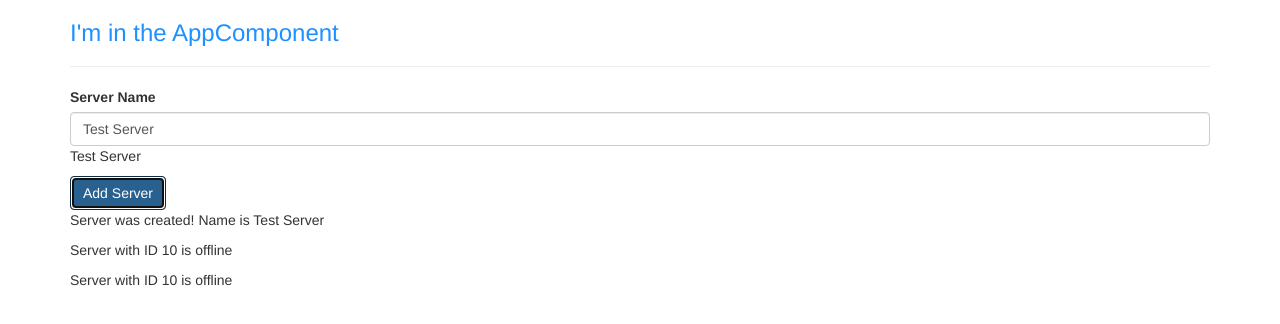
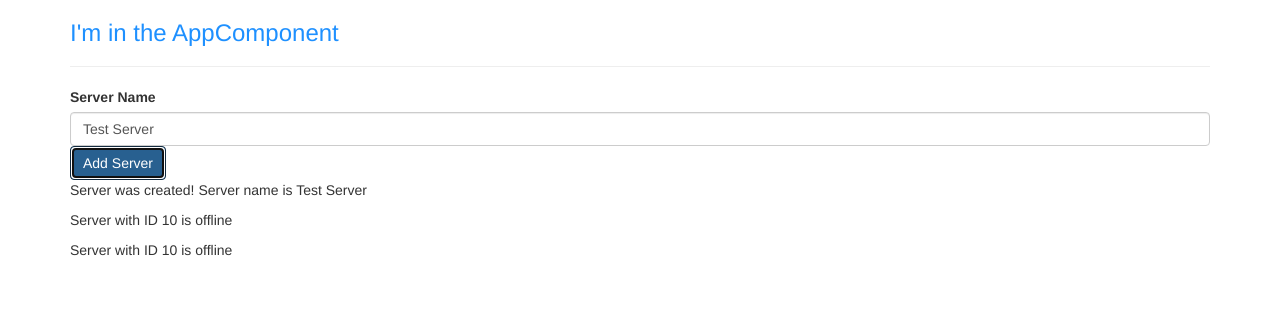
Before and after one commit to mbrie041/my-first-angular-app, an Angular app: page / in a window 1280 px wide. Both pictures are taken after a click on the button "Add Server". Shown: the top 324 px of the page. Built offline with nearby package versions, Linux system fonts and the light colour scheme.

Commit message:
Use NGif to output data conditionally

```diff
--- a/src/app/servers/servers.component.html
+++ b/src/app/servers/servers.component.html
@@ -1,7 +1,7 @@
 <label>Server Name</label>
 <!-- <input tpye="text" class="form-control" (input)="onUpdateServerName($event)" /> -->
 <input tpye="text" class="form-control" [(ngModel)]="serverName" />
-<p>{{ serverName }}</p>
+<!-- <p>{{ serverName }}</p> -->
 <button
   class="btn btn-primary"
   [disabled]="!allowNewServer"
@@ -10,6 +10,7 @@
   Add Server
 </button>
 <!-- <p [innerText]="allowNewServer"></p> -->
-<p>{{ serverCreationStatus }}</p>
+<!-- <p>{{ serverCreationStatus }}</p> -->
+<p *ngIf="serverCreated">Server was created! Server name is {{ serverName }}</p>
 <app-server></app-server>
 <app-server></app-server>
--- a/src/app/servers/servers.component.ts
+++ b/src/app/servers/servers.component.ts
@@ -11,6 +11,7 @@
   allowNewServer = false;
   serverCreationStatus = 'No server was created!';
   serverName = 'Test Server';
+  serverCreated = false;
 
   constructor() {
     setTimeout(() => {
@@ -21,6 +22,7 @@
   ngOnInit(): void {}
 
   onCreateServer() {
+    this.serverCreated = true;
     this.serverCreationStatus =
       'Server was created! Name is ' + this.serverName;
   }
```
